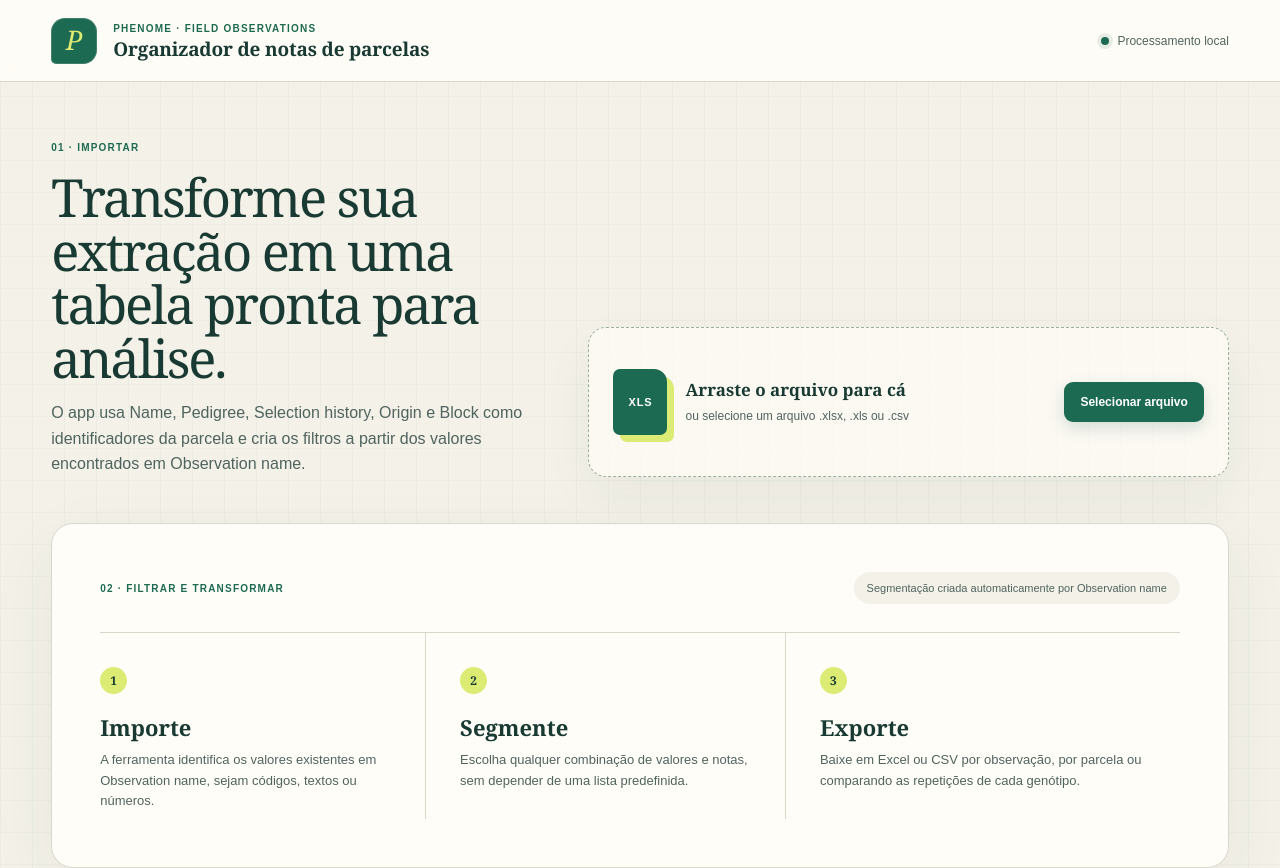
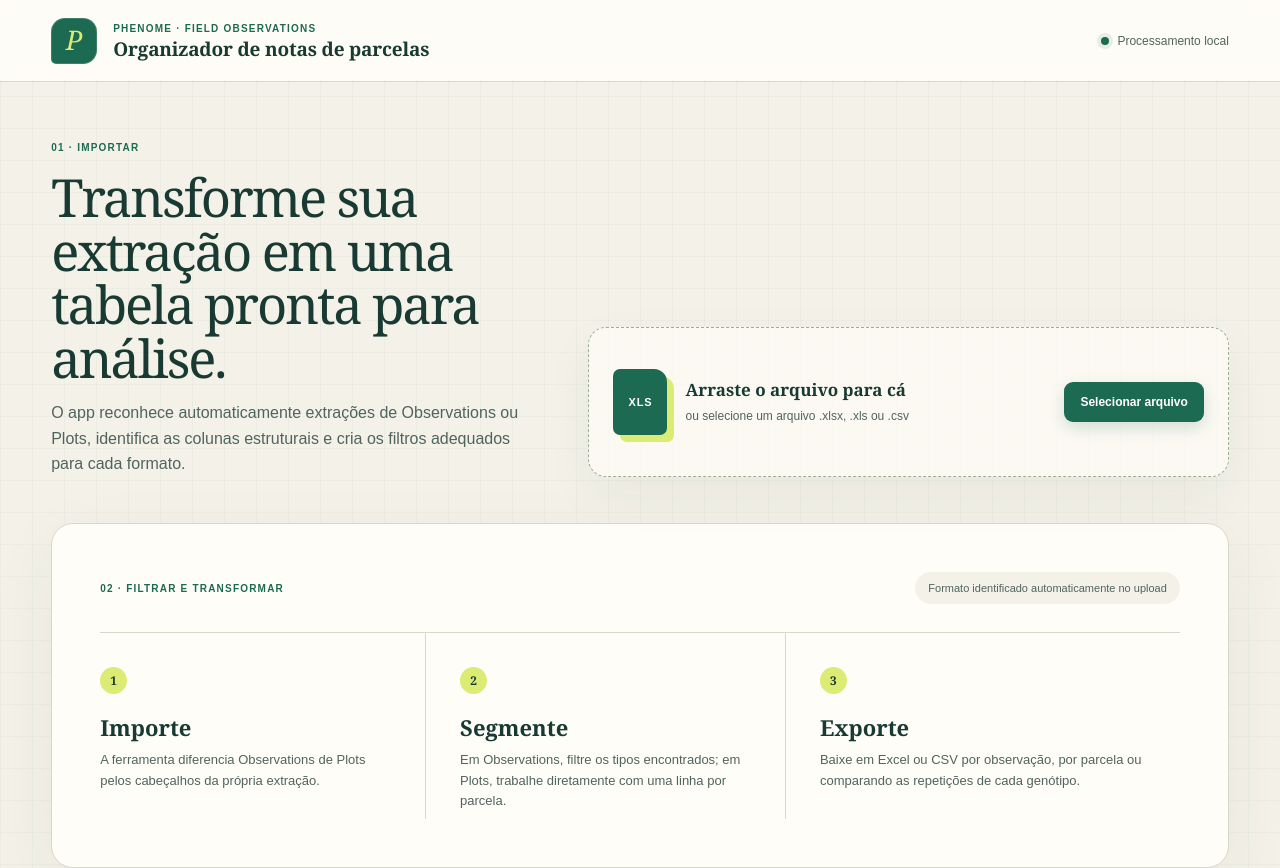
Before and after one commit to igorgpaula/Automa-o-OBS-Phenome, a Next.js app: page / in a window 1280 px wide. Shown: the top 868 px of the page. Built offline with nearby package versions, Linux system fonts and the light colour scheme.

Commit message:
Support automatic plot extraction detection

```diff
--- a/app/globals.css
+++ b/app/globals.css
@@ -25,6 +25,7 @@ button { color: inherit; }
 .drop-copy { min-width: 0; display: flex; flex-direction: column; gap: 6px; }
 .drop-copy strong { font: 600 17px/1.25 Georgia, serif; overflow: hidden; text-overflow: ellipsis; }
 .drop-copy span { font-size: 12px; color: var(--ink-soft); }
+.file-type-badge { align-self: flex-start; margin-top: 2px; border-radius: 100px; background: #edf3d3; color: var(--green-dark); padding: 5px 8px; font-size: 9px; font-style: normal; font-weight: 800; text-transform: uppercase; letter-spacing: .06em; }
 .dropzone .button { margin-left: auto; }
 .button { border: 0; border-radius: 9px; padding: 11px 16px; font-size: 12px; font-weight: 700; cursor: pointer; white-space: nowrap; transition: .18s ease; }
 .button:hover:not(:disabled) { transform: translateY(-1px); }
@@ -47,6 +48,10 @@ button { color: inherit; }
 .section-heading, .filter-title { display: flex; align-items: center; justify-content: space-between; gap: 12px; }
 .text-button, .quick-actions button { border: 0; background: transparent; color: var(--green); font-size: 11px; font-weight: 700; padding: 0; cursor: pointer; }
 .filter-group { padding: 26px 0; border-bottom: 1px solid var(--line); }
+.dataset-card { margin-top: 24px; padding: 17px; border: 1px solid #cad5c8; border-radius: 11px; background: #eef2e7; }
+.dataset-card span { display: block; color: var(--ink-soft); font-size: 9px; font-weight: 800; text-transform: uppercase; letter-spacing: .08em; }
+.dataset-card strong { display: block; margin-top: 5px; font: 600 22px Georgia, serif; }
+.dataset-card p { margin: 8px 0 0; color: var(--ink-soft); font-size: 10px; line-height: 1.5; }
 .filter-title label, .toggle-row strong { font-size: 12px; font-weight: 700; }
 .filter-title > span { color: var(--ink-soft); font-size: 11px; }
 .type-grid { display: grid; grid-template-columns: repeat(2, minmax(0, 1fr)); gap: 7px; max-height: 250px; overflow-y: auto; padding-right: 4px; scrollbar-width: thin; }
--- a/app/layout.tsx
+++ b/app/layout.tsx
@@ -3,16 +3,16 @@ import './globals.css';
 
 export const metadata: Metadata = {
   title: 'Phenome OBS — Organizador de notas de parcelas',
-  description: 'Filtre, transforme e exporte observações de campo extraídas do Phenome diretamente no navegador.',
+  description: 'Filtre, transforme e exporte extrações de Observations e Plots do Phenome diretamente no navegador.',
   openGraph: {
     title: 'Phenome OBS — Organizador de notas de parcelas',
-    description: 'Notas de parcelas, organizadas. Filtre e transforme extrações do Phenome no navegador.',
+    description: 'Observations e Plots, organizados. Filtre e transforme extrações do Phenome no navegador.',
     images: [{ url: '/og.png', width: 1200, height: 630, alt: 'Phenome OBS — Notas de parcelas, organizadas.' }],
   },
   twitter: {
     card: 'summary_large_image',
     title: 'Phenome OBS — Organizador de notas de parcelas',
-    description: 'Notas de parcelas, organizadas. Filtre e transforme extrações do Phenome no navegador.',
+    description: 'Observations e Plots, organizados. Filtre e transforme extrações do Phenome no navegador.',
     images: ['/og.png'],
   },
 };
--- a/app/page.tsx
+++ b/app/page.tsx
@@ -9,14 +9,17 @@ type ViewMode = 'observacoes' | 'parcelas' | 'repeticoes';
 
 const IDENTITY_ALIASES = {
   observation: ['observation name', 'observation', 'observacao', 'observação'],
-  plot: ['origin', 'plot', 'plot id', 'parcela'],
+  plot: ['origin', 'plot name', 'plot', 'plot id', 'parcela'],
   name: ['name', 'genotype', 'genotipo', 'genótipo'],
   pedigree: ['pedigree'],
   history: ['selection history', 'historico de selecao', 'histórico de seleção'],
   block: ['block', 'bloco'],
+  feid: ['feid'],
+  entryCode: ['entry code', 'entrycode'],
+  row: ['row', 'linha'],
+  column: ['column', 'coluna'],
+  discarded: ['is discarded', 'discarded', 'descartado'],
 };
-
-const REQUIRED_IDENTIFIERS = ['Name', 'Pedigree', 'Selection history', 'Origin', 'Block'];
 
 function normalize(value: string) {
   return value.normalize('NFD').replace(/[\u0300-\u036f]/g, '').trim().toLowerCase().replace(/\s+/g, ' ');
@@ -84,12 +87,19 @@ export default function Home() {
     pedigree: findHeader(headers, IDENTITY_ALIASES.pedigree),
     history: findHeader(headers, IDENTITY_ALIASES.history),
     block: findHeader(headers, IDENTITY_ALIASES.block),
+    feid: findHeader(headers, IDENTITY_ALIASES.feid),
+    entryCode: findHeader(headers, IDENTITY_ALIASES.entryCode),
+    row: findHeader(headers, IDENTITY_ALIASES.row),
+    column: findHeader(headers, IDENTITY_ALIASES.column),
+    discarded: findHeader(headers, IDENTITY_ALIASES.discarded),
   }), [headers]);
 
   const identityColumns = useMemo(() => {
-    const preferred = [columnMap.name, columnMap.pedigree, columnMap.history, columnMap.plot, columnMap.block, columnMap.observation];
+    const preferred = [columnMap.feid, columnMap.name, columnMap.pedigree, columnMap.history, columnMap.entryCode, columnMap.plot, columnMap.row, columnMap.column, columnMap.block, columnMap.discarded, columnMap.observation];
     return preferred.filter((column): column is string => Boolean(column));
   }, [columnMap]);
+
+  const isPlotDataset = rows.length > 0 && !columnMap.observation && Boolean(columnMap.feid && columnMap.entryCode);
 
   const metricColumns = useMemo(() => {
     const identitySet = new Set([...identityColumns, 'Evaluation date', 'Evaluator'].map(normalize));
@@ -124,7 +134,7 @@ export default function Home() {
     for (const metric of metricColumns) counts.set(metric, 0);
     for (const row of rows) {
       const type = columnMap.observation ? String(row[columnMap.observation] ?? '').trim() : '';
-      if (!typeSet.has(type)) continue;
+      if (columnMap.observation && !typeSet.has(type)) continue;
       for (const metric of metricColumns) if (isFilled(row[metric])) counts.set(metric, (counts.get(metric) ?? 0) + 1);
     }
     return counts;
@@ -134,7 +144,7 @@ export default function Home() {
     const typeSet = new Set(selectedTypes);
     return rows.filter((row) => {
       const type = columnMap.observation ? String(row[columnMap.observation] ?? '').trim() : '';
-      if (!typeSet.has(type)) return false;
+      if (columnMap.observation && !typeSet.has(type)) return false;
       if (onlyWithValues && selectedMetrics.length && !selectedMetrics.some((metric) => isFilled(row[metric]))) return false;
       return true;
     });
@@ -159,7 +169,7 @@ export default function Home() {
   }, [filteredSourceRows, columnMap.block]);
 
   const repetitionRows = useMemo<DataRow[]>(() => {
-    if (!columnMap.name || !columnMap.block || !columnMap.observation) return [];
+    if (!columnMap.name || !columnMap.block) return [];
     type RepetitionGroup = { output: DataRow; valuesByBlock: Map<string, CellValue[]> };
     const groups = new Map<string, RepetitionGroup>();
     const baseColumns = [columnMap.name, columnMap.pedigree, columnMap.history, columnMap.observation]
@@ -276,9 +286,23 @@ export default function Home() {
       const rawHeaders = (matrix[0] ?? []).map((value, index) => String(value || `Coluna ${index + 1}`).trim());
       const observationColumn = findHeader(rawHeaders, IDENTITY_ALIASES.observation);
       const plotColumn = findHeader(rawHeaders, IDENTITY_ALIASES.plot);
-      const missingIdentifiers = REQUIRED_IDENTIFIERS.filter((required) => !rawHeaders.some((header) => normalize(header) === normalize(required)));
-      if (!observationColumn || !plotColumn || missingIdentifiers.length) {
-        const missing = [...missingIdentifiers, ...(!observationColumn ? ['Observation name'] : [])];
+      const nameColumn = findHeader(rawHeaders, IDENTITY_ALIASES.name);
+      const pedigreeColumn = findHeader(rawHeaders, IDENTITY_ALIASES.pedigree);
+      const historyColumn = findHeader(rawHeaders, IDENTITY_ALIASES.history);
+      const blockColumn = findHeader(rawHeaders, IDENTITY_ALIASES.block);
+      const feidColumn = findHeader(rawHeaders, IDENTITY_ALIASES.feid);
+      const entryCodeColumn = findHeader(rawHeaders, IDENTITY_ALIASES.entryCode);
+      const isObservationsFile = Boolean(observationColumn);
+      const isPlotsFile = !observationColumn && Boolean(feidColumn && entryCodeColumn);
+      const missing = [
+        ...(!nameColumn ? ['Name'] : []),
+        ...(!pedigreeColumn ? ['Pedigree'] : []),
+        ...(!historyColumn ? ['Selection history'] : []),
+        ...(!plotColumn ? ['Origin ou Plot name'] : []),
+        ...(!blockColumn ? ['Block'] : []),
+        ...(!isObservationsFile && !isPlotsFile ? ['Observation name ou FEID + Entry code'] : []),
+      ];
+      if (missing.length) {
         throw new Error(`Não encontrei as colunas obrigatórias: ${missing.join(', ')}. Confira os cabeçalhos da extração.`);
       }
       const parsedRows = matrix.slice(1).filter((row) => row.some(isFilled)).map((values) => Object.fromEntries(rawHeaders.map((header, index) => [header, values[index] ?? ''])) as DataRow);
@@ -286,7 +310,7 @@ export default function Home() {
       const fixedColumns = new Set([...Object.values(IDENTITY_ALIASES).flat(), 'evaluation date', 'evaluator']);
       const metrics = rawHeaders.filter((header) => !fixedColumns.has(normalize(header)));
       const populatedMetrics = metrics.filter((metric) => parsedRows.some((row) => isFilled(row[metric])));
-      const populatedTypes = types.filter((type) => parsedRows.some((row) => String(row[observationColumn] ?? '').trim() === type && metrics.some((metric) => isFilled(row[metric]))));
+      const populatedTypes = observationColumn ? types.filter((type) => parsedRows.some((row) => String(row[observationColumn] ?? '').trim() === type && metrics.some((metric) => isFilled(row[metric])))) : [];
       setFileName(file.name);
       setSheetName(firstSheet);
       setHeaders(rawHeaders);
@@ -351,7 +375,7 @@ export default function Home() {
     const stem = safeFileStem(fileName) || 'phenome';
     if (format === 'xlsx') {
       const workbook = XLSX.utils.book_new();
-      const exportSheetName = mode === 'parcelas' ? 'Por parcela' : mode === 'repeticoes' ? 'Repetições' : 'Observações';
+      const exportSheetName = mode === 'parcelas' ? 'Por parcela' : mode === 'repeticoes' ? 'Repetições' : isPlotDataset ? 'Plots' : 'Observações';
       XLSX.utils.book_append_sheet(workbook, sheet, exportSheetName);
       XLSX.writeFile(workbook, `${stem}_filtrado.xlsx`);
     } else {
@@ -378,11 +402,11 @@ export default function Home() {
       </header>
 
       <section className="intro">
-        <div><span className="step-label">01 · Importar</span><h2>Transforme sua extração em uma tabela pronta para análise.</h2><p>O app usa Name, Pedigree, Selection history, Origin e Block como identificadores da parcela e cria os filtros a partir dos valores encontrados em Observation name.</p></div>
+        <div><span className="step-label">01 · Importar</span><h2>Transforme sua extração em uma tabela pronta para análise.</h2><p>O app reconhece automaticamente extrações de Observations ou Plots, identifica as colunas estruturais e cria os filtros adequados para cada formato.</p></div>
         <div className={`dropzone ${dragging ? 'is-dragging' : ''} ${rows.length ? 'has-file' : ''}`} onDragOver={(event) => { event.preventDefault(); setDragging(true); }} onDragLeave={() => setDragging(false)} onDrop={handleDrop}>
           <input ref={inputRef} type="file" accept=".xlsx,.xls,.csv" onChange={handleInput} aria-label="Selecionar arquivo do Phenome" />
           <div className="file-icon" aria-hidden="true">XLS</div>
-          <div className="drop-copy"><strong>{loading ? 'Lendo a planilha…' : rows.length ? fileName : 'Arraste o arquivo para cá'}</strong><span>{rows.length ? `${rows.length.toLocaleString('pt-BR')} registros · aba ${sheetName}` : 'ou selecione um arquivo .xlsx, .xls ou .csv'}</span></div>
+          <div className="drop-copy"><strong>{loading ? 'Lendo a planilha…' : rows.length ? fileName : 'Arraste o arquivo para cá'}</strong><span>{rows.length ? `${rows.length.toLocaleString('pt-BR')} registros · aba ${sheetName}` : 'ou selecione um arquivo .xlsx, .xls ou .csv'}</span>{rows.length > 0 && <em className="file-type-badge">{isPlotDataset ? 'Extração detectada · Plots' : 'Extração detectada · Observations'}</em>}</div>
           <button className="button primary" type="button" onClick={() => inputRef.current?.click()} disabled={loading}>{rows.length ? 'Trocar arquivo' : 'Selecionar arquivo'}</button>
         </div>
         {error && <p className="error-message" role="alert">{error}</p>}
@@ -390,10 +414,10 @@ export default function Home() {
 
       {!rows.length ? (
         <section className="empty-preview" aria-label="Como funciona">
-          <div className="preview-head"><span className="step-label">02 · Filtrar e transformar</span><span className="preview-pill">Segmentação criada automaticamente por Observation name</span></div>
+          <div className="preview-head"><span className="step-label">02 · Filtrar e transformar</span><span className="preview-pill">Formato identificado automaticamente no upload</span></div>
           <div className="preview-grid">
-            <article><span>1</span><h3>Importe</h3><p>A ferramenta identifica os valores existentes em Observation name, sejam códigos, textos ou números.</p></article>
-            <article><span>2</span><h3>Segmente</h3><p>Escolha qualquer combinação de valores e notas, sem depender de uma lista predefinida.</p></article>
+            <article><span>1</span><h3>Importe</h3><p>A ferramenta diferencia Observations de Plots pelos cabeçalhos da própria extração.</p></article>
+            <article><span>2</span><h3>Segmente</h3><p>Em Observations, filtre os tipos encontrados; em Plots, trabalhe diretamente com uma linha por parcela.</p></article>
             <article><span>3</span><h3>Exporte</h3><p>Baixe em Excel ou CSV por observação, por parcela ou comparando as repetições de cada genótipo.</p></article>
           </div>
         </section>
@@ -401,7 +425,7 @@ export default function Home() {
         <section className="workspace">
           <aside className="filters">
             <div className="section-heading"><span className="step-label">02 · Configurar</span><button className="text-button" type="button" onClick={() => { setSelectedTypes(selectableTypes); setSelectedMetrics(metricColumns.filter((metric) => rows.some((row) => isFilled(row[metric])))); setColumnFilters({}); setTypeSearch(''); setPage(1); }}>Restaurar</button></div>
-            <div className="filter-group">
+            {columnMap.observation ? <div className="filter-group">
               <div className="filter-title"><label>Segmentação · Observation name</label><span>{selectedTypes.length}/{selectableTypes.length} ativas</span></div>
               {availableTypes.length > 8 && <input id="type-search" className="search-input" value={typeSearch} onChange={(event) => setTypeSearch(event.target.value)} placeholder="Buscar valor…" />}
               <div className="quick-actions"><button type="button" onClick={() => { setSelectedTypes(selectableTypes); setColumnFilters({}); setPage(1); }}>Todos</button><button type="button" onClick={() => { setSelectedTypes([]); setColumnFilters({}); setPage(1); }}>Limpar</button><span className="detected-values">{availableTypes.length} valores detectados</span></div>
@@ -410,7 +434,7 @@ export default function Home() {
                 const enabled = stats.filled > 0;
                 return <button key={type} type="button" className={`type-chip ${selectedTypes.includes(type) ? 'selected' : ''}`} onClick={() => toggleType(type)} disabled={!enabled} aria-pressed={selectedTypes.includes(type)} title={`${stats.filled.toLocaleString('pt-BR')} com dados de ${stats.total.toLocaleString('pt-BR')} registros`}><span>{type}</span><small>{stats.filled.toLocaleString('pt-BR')}/{stats.total.toLocaleString('pt-BR')}</small></button>;
               })}</div>
-            </div>
+            </div> : <div className="dataset-card"><span>Formato detectado</span><strong>Plots</strong><p>Cada linha representa um plot. FEID, Name, Pedigree, Selection history, Entry code, Plot name e Block são tratados como identificadores.</p></div>}
             <div className="filter-group">
               <div className="filter-title"><label htmlFor="metric-search">Colunas de valores</label><span>{selectedMetrics.length}/{metricColumns.length}</span></div>
               <input id="metric-search" className="search-input" value={metricSearch} onChange={(event) => setMetricSearch(event.target.value)} placeholder="Buscar coluna…" />
@@ -423,17 +447,17 @@ export default function Home() {
           </aside>
 
           <div className="results">
-            <div className="results-toolbar"><div><span className="step-label">03 · Visualizar e exportar</span><h2>Tabela transformada</h2></div><div className="view-switch" aria-label="Formato da tabela"><button type="button" className={mode === 'observacoes' ? 'active' : ''} onClick={() => switchMode('observacoes')}>Por observação</button><button type="button" className={mode === 'parcelas' ? 'active' : ''} onClick={() => switchMode('parcelas')}>Por parcela</button><button type="button" className={mode === 'repeticoes' ? 'active' : ''} onClick={() => switchMode('repeticoes')}>Por repetições</button></div></div>
-            {mode === 'repeticoes' && <p className="view-description"><strong>{availableBlocks.length} {availableBlocks.length === 1 ? 'Block detectado' : 'Blocks detectados'}.</strong> Cada linha combina genótipo, observação e variável; a média considera os Blocks com valores numéricos disponíveis.</p>}
-            <div className="stats-row"><div><span>Parcelas na base</span><strong>{totalPlots.toLocaleString('pt-BR')}</strong></div><div><span>Linhas no resultado</span><strong>{resultRows.length.toLocaleString('pt-BR')}</strong></div><div><span>Notas encontradas</span><strong>{noteCount.toLocaleString('pt-BR')}</strong></div></div>
-            {selectedMetrics.length === 0 ? <div className="table-message"><strong>Escolha pelo menos uma coluna de valores.</strong><span>Use a lista à esquerda para montar a tabela.</span></div> : transformedRows.length === 0 ? <div className="table-message"><strong>Nenhuma nota encontrada com esses filtros.</strong><span>Tente outro tipo de observação ou desative “Somente linhas com nota”.</span></div> : (
+            <div className="results-toolbar"><div><span className="step-label">03 · Visualizar e exportar</span><h2>{isPlotDataset ? 'Tabela de plots' : 'Tabela transformada'}</h2></div><div className="view-switch" aria-label="Formato da tabela"><button type="button" className={mode === 'observacoes' ? 'active' : ''} onClick={() => switchMode('observacoes')}>{isPlotDataset ? 'Por plot' : 'Por observação'}</button>{!isPlotDataset && <button type="button" className={mode === 'parcelas' ? 'active' : ''} onClick={() => switchMode('parcelas')}>Por parcela</button>}<button type="button" className={mode === 'repeticoes' ? 'active' : ''} onClick={() => switchMode('repeticoes')}>Por repetições</button></div></div>
+            {mode === 'repeticoes' && <p className="view-description"><strong>{availableBlocks.length} {availableBlocks.length === 1 ? 'Block detectado' : 'Blocks detectados'}.</strong> Cada linha combina genótipo{columnMap.observation ? ', observação' : ''} e variável; a média considera os Blocks com valores numéricos disponíveis.</p>}
+            <div className="stats-row"><div><span>{isPlotDataset ? 'Plots na base' : 'Parcelas na base'}</span><strong>{totalPlots.toLocaleString('pt-BR')}</strong></div><div><span>Linhas no resultado</span><strong>{resultRows.length.toLocaleString('pt-BR')}</strong></div><div><span>Notas encontradas</span><strong>{noteCount.toLocaleString('pt-BR')}</strong></div></div>
+            {selectedMetrics.length === 0 ? <div className="table-message"><strong>Escolha pelo menos uma coluna de valores.</strong><span>Use a lista à esquerda para montar a tabela.</span></div> : transformedRows.length === 0 ? <div className="table-message"><strong>Nenhuma nota encontrada com esses filtros.</strong><span>{columnMap.observation ? 'Tente outro tipo de observação ou desative “Somente linhas com nota”.' : 'Tente outras colunas ou desative “Somente linhas com nota”.'}</span></div> : (
               <><div className="table-wrap"><table><thead><tr className="header-row">{resultHeaders.map((header) => <th key={header}>{header}</th>)}</tr><tr className="filter-row">{resultHeaders.map((header) => <th key={`filter-${header}`}><input className="column-filter" value={columnFilters[header] ?? ''} onChange={(event) => updateColumnFilter(header, event.target.value)} placeholder="Filtrar…" aria-label={`Filtrar coluna ${header}`} /></th>)}</tr></thead><tbody>{pageRows.length ? pageRows.map((row, rowIndex) => <tr key={`${currentPage}-${rowIndex}`}>{resultHeaders.map((header) => <td key={header} className={isFilled(row[header]) ? '' : 'empty-cell'}>{displayValue(row[header]) || '—'}</td>)}</tr>) : <tr><td className="no-filter-results" colSpan={resultHeaders.length}>Nenhuma linha corresponde aos filtros das colunas.</td></tr>}</tbody></table></div>
               <div className="table-footer"><div className="table-summary"><span>Mostrando {resultRows.length ? ((currentPage - 1) * pageSize + 1).toLocaleString('pt-BR') : '0'}–{resultRows.length ? Math.min(currentPage * pageSize, resultRows.length).toLocaleString('pt-BR') : '0'} de {resultRows.length.toLocaleString('pt-BR')}</span>{activeColumnFilterCount > 0 && <button className="text-button" type="button" onClick={() => { setColumnFilters({}); setPage(1); }}>Limpar {activeColumnFilterCount} {activeColumnFilterCount === 1 ? 'filtro' : 'filtros'}</button>}</div><div className="pagination"><button type="button" disabled={currentPage === 1} onClick={() => setPage((value) => Math.max(1, value - 1))}>Anterior</button><span>{currentPage} / {totalPages}</span><button type="button" disabled={currentPage === totalPages} onClick={() => setPage((value) => Math.min(totalPages, value + 1))}>Próxima</button></div><div className="export-actions"><button className="button secondary" type="button" onClick={() => exportData('csv')}>Baixar CSV</button><button className="button primary" type="button" onClick={() => exportData('xlsx')}>Baixar Excel</button></div></div></>
             )}
           </div>
         </section>
       )}
-      <footer><span>Phenome OBS</span><p>Ferramenta local para organizar observações de campo.</p></footer>
+      <footer><span>Phenome OBS</span><p>Ferramenta local para organizar extrações de Observations e Plots.</p></footer>
     </main>
   );
 }
```
